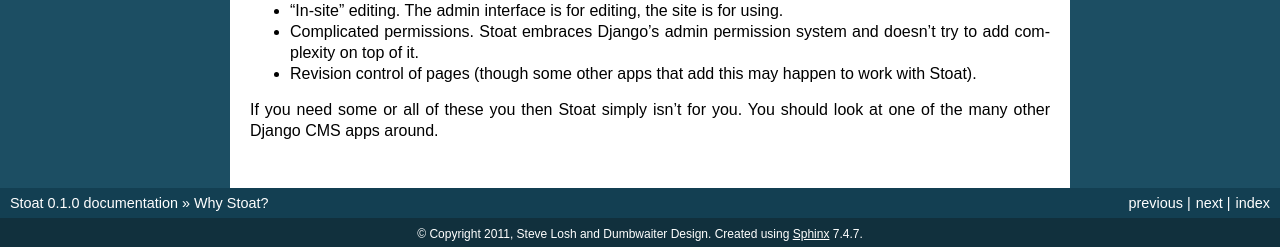
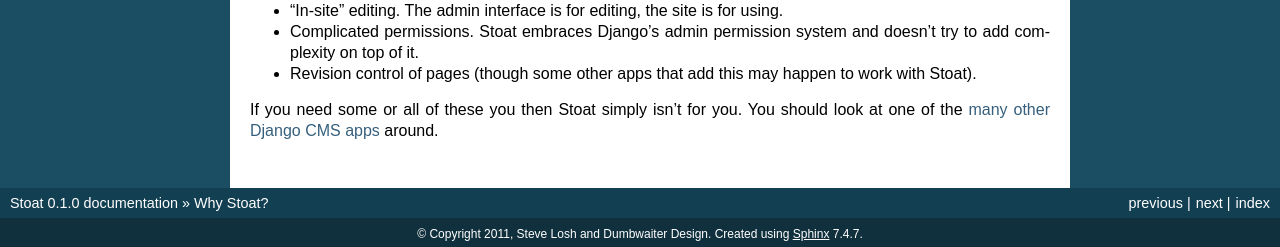
Before and after one commit to sjl/stoat, a Sphinx documentation site: the page built from docs/why.rst, in a window 1280 px wide. Shown: the part 1655-1902 px from the top of the page. Built offline with Sphinx 7.4.7, drawn with Linux system fonts in a browser that asks for light colours; some of the changed lines change nothing that is shown.

Commit message:
More docs.

```diff
--- a/docs/why.rst
+++ b/docs/why.rst
@@ -67,4 +67,6 @@ Here are the things we don't want to have in Stoat:
   with Stoat).
 
 If you need some or all of these you then Stoat simply isn't for you.  You should
-look at one of the many other Django CMS apps around.
+look at one of the `many other Django CMS apps`_ around.
+
+.. _many other Django CMS apps: http://code.djangoproject.com/wiki/CMSAppsComparison
```
